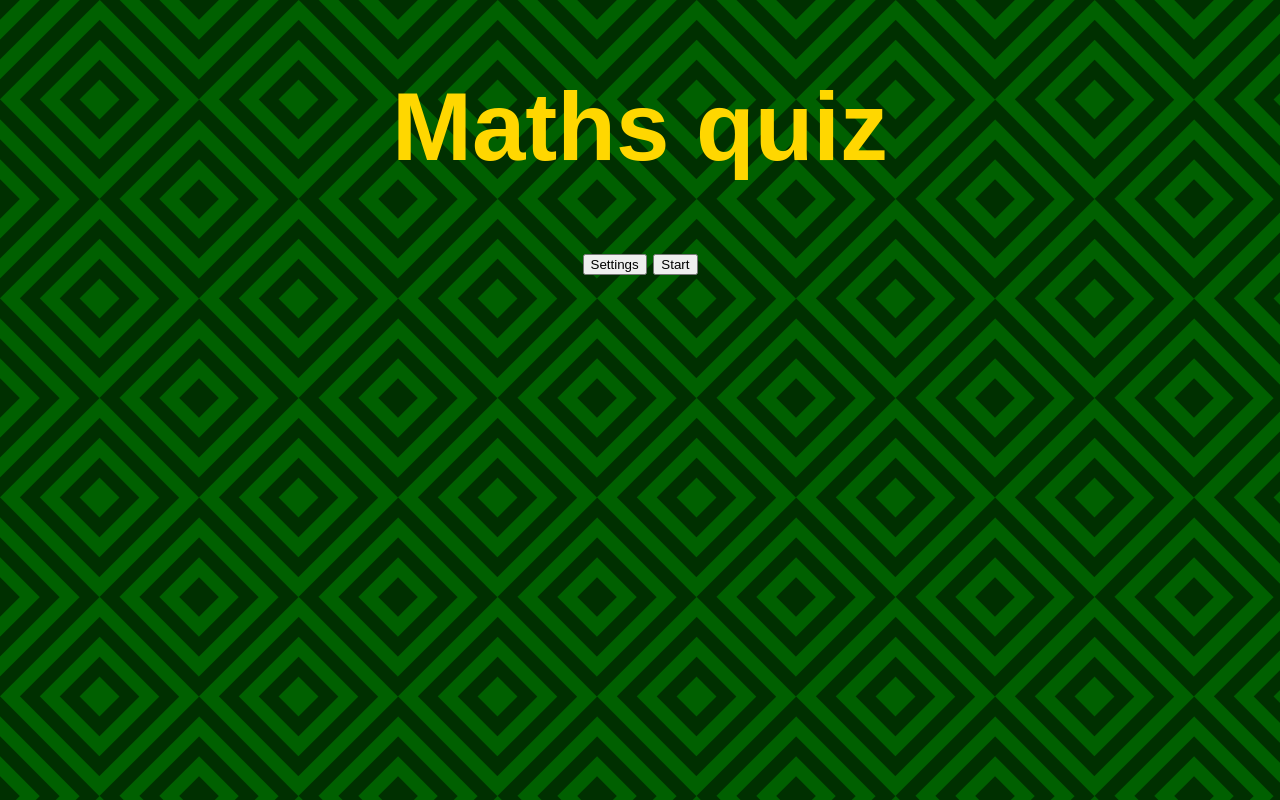
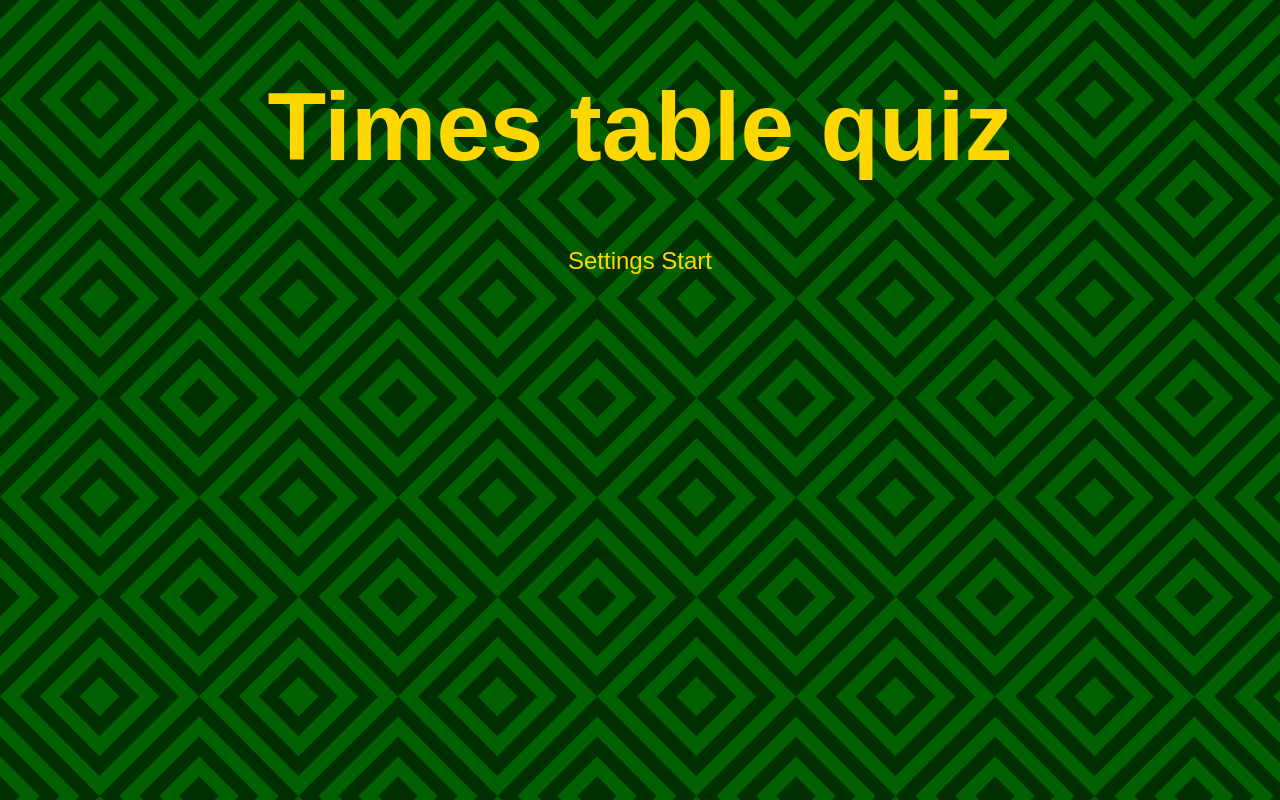
Before and after one commit to MateiFMandache/quizGame, a website: page mathsQuiz.html in a window 1280 px wide. Drawn offline with Linux system fonts and the light colour scheme; a web font is replaced by a local one.

Commit message:
odds and ends

```diff
--- a/mathsQuiz.html
+++ b/mathsQuiz.html
@@ -6,9 +6,9 @@
     <link rel=stylesheet href="./styles.css">
   </head>
   <body>
-    <h1>Maths quiz</h1>
     <div id="settings-and-start">
-      <button>Settings</button> <button onclick="start()">Start</button>
+      <h1>Times table quiz</h1>
+      <span>Settings</span> <span onclick="start()" class="clickable">Start</span>
     </div>
     <div id="quiz-area" style="display: none;">
       <div id="question-area">
--- a/styles.css
+++ b/styles.css
@@ -20,6 +20,12 @@ a {
 h1 {
   font-size: 4rem;
 }
+p {
+  font-size: 3rem;
+}
+.clickable {
+  cursor: pointer;
+}
 #image-area {
   background-color: rgba(0, 0, 0, 0.7);
   width: 25rem;
```
